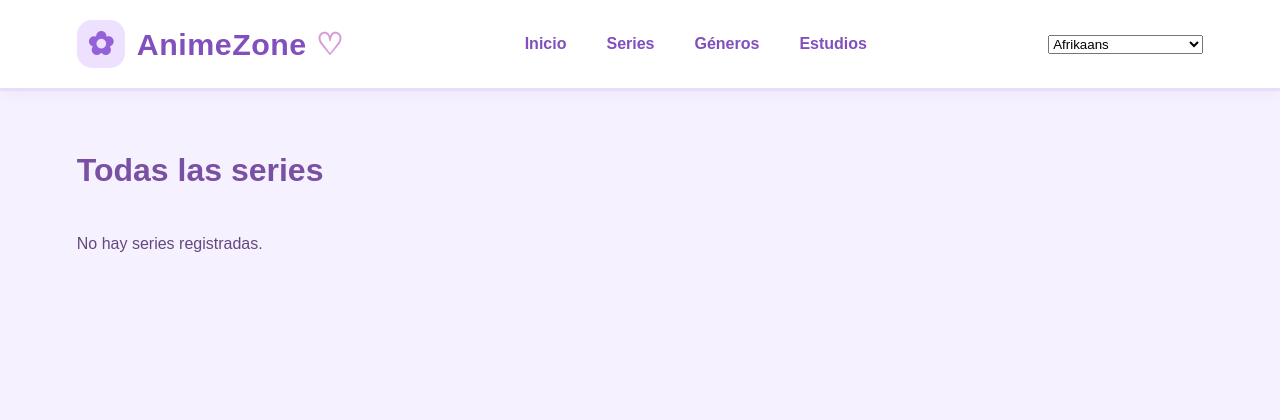
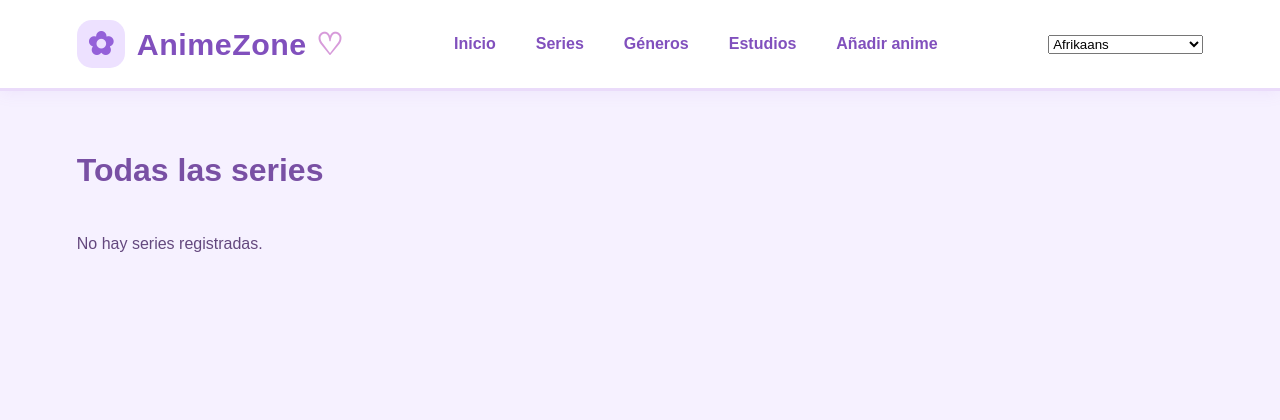
Before and after one commit to oierpalacios-del/AnimeZone, a Django app: template animeZone/appAnime/templates/appAnime/lista_series.html in a window 1280 px wide. Shown: the top 420 px of the page. Run offline with Django 5.2, Linux system fonts and the light colour scheme; the template is opened without the code that fills it, so the values that code supplies are empty.

Commit message:
Añadido formulario funcional para crear animes

```diff
--- a/animeZone/appAnime/templates/appAnime/base.html
+++ b/animeZone/appAnime/templates/appAnime/base.html
@@ -25,6 +25,7 @@
             <a href="{% url 'appAnime:lista_series' %}">{% trans "Series" %}</a>
             <a href="{% url 'appAnime:lista_generos' %}">{% trans "Géneros" %}</a>
             <a href="{% url 'appAnime:lista_estudios' %}">{% trans "Estudios" %}</a>
+            <a href="{% url 'appAnime:crear_anime' %}">{% trans "Añadir anime" %}</a>
         </nav>
 
         <form class="selector-idioma" action="{% url 'set_language' %}" method="post">
--- a/animeZone/appAnime/templates/appAnime/index.html
+++ b/animeZone/appAnime/templates/appAnime/index.html
@@ -20,11 +20,6 @@
 <div class="rejilla">
     {% for serie in destacados %}
     <article class="tarjeta">
-        {% if serie.image_url %}
-        <img class="imagen-anime"
-             src="{{ serie.image_url }}"
-             alt="{% blocktrans with titulo=serie.title %}Portada de {{ titulo }}{% endblocktrans %}">
-        {% endif %}
 
         <div class="tarjeta-contenido">
             <p class="etiqueta">{{ serie.genre.name }}</p>
--- a/animeZone/appAnime/templates/appAnime/lista_series.html
+++ b/animeZone/appAnime/templates/appAnime/lista_series.html
@@ -7,14 +7,14 @@
 {% block contenido %}
 <h1>{% trans "Todas las series" %}</h1>
 
+{% if user.is_staff %}
+    <a href="{% url 'appAnime:crear_anime' %}">{% trans "Añadir anime" %}</a>
+{% endif %}
+
 <div class="rejilla">
     {% for serie in series %}
     <article class="tarjeta">
-        {% if serie.image_url %}
-        <img class="imagen-anime"
-             src="{{ serie.image_url }}"
-             alt="{% blocktrans with titulo=serie.title %}Portada de {{ titulo }}{% endblocktrans %}">
-        {% endif %}
+
 
         <div class="tarjeta-contenido">
             <h2>{{ serie.title }}</h2>
--- a/animeZone/appAnime/urls.py
+++ b/animeZone/appAnime/urls.py
@@ -7,6 +7,7 @@ from .views import (
     GenreDetailView,
     StudioListView,
     StudioDetailView,
+    AnimeCreateView,
 )
 
 app_name = 'appAnime'
@@ -46,4 +47,6 @@ urlpatterns = [
         StudioDetailView.as_view(),
         name='detalle_estudio'
     ),
+    path('series/nuevo/', AnimeCreateView.as_view(), name='crear_anime'),
+
 ]
```
Also changed, not shown: animeZone/appAnime/views.py (+10 -1 lines), AnimeZone/db.sqlite3.
